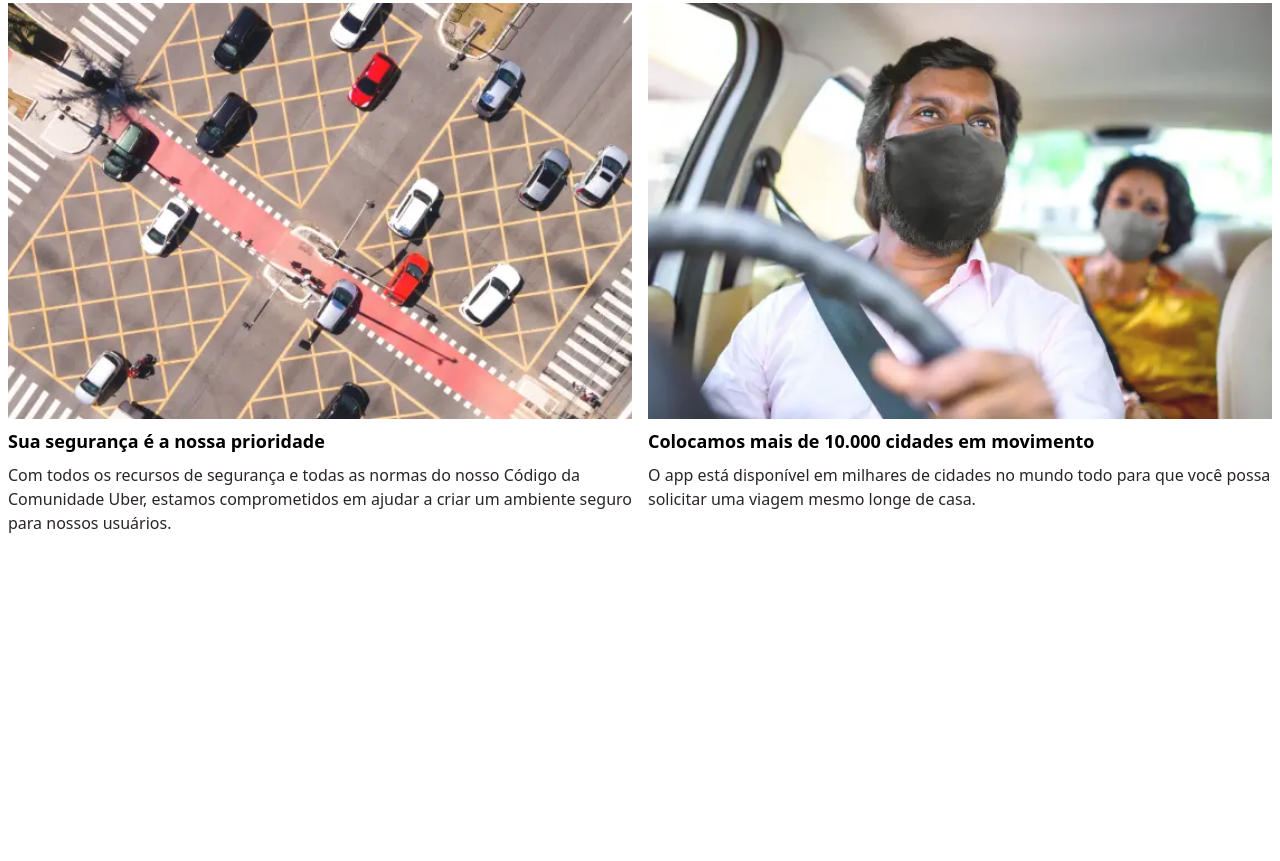
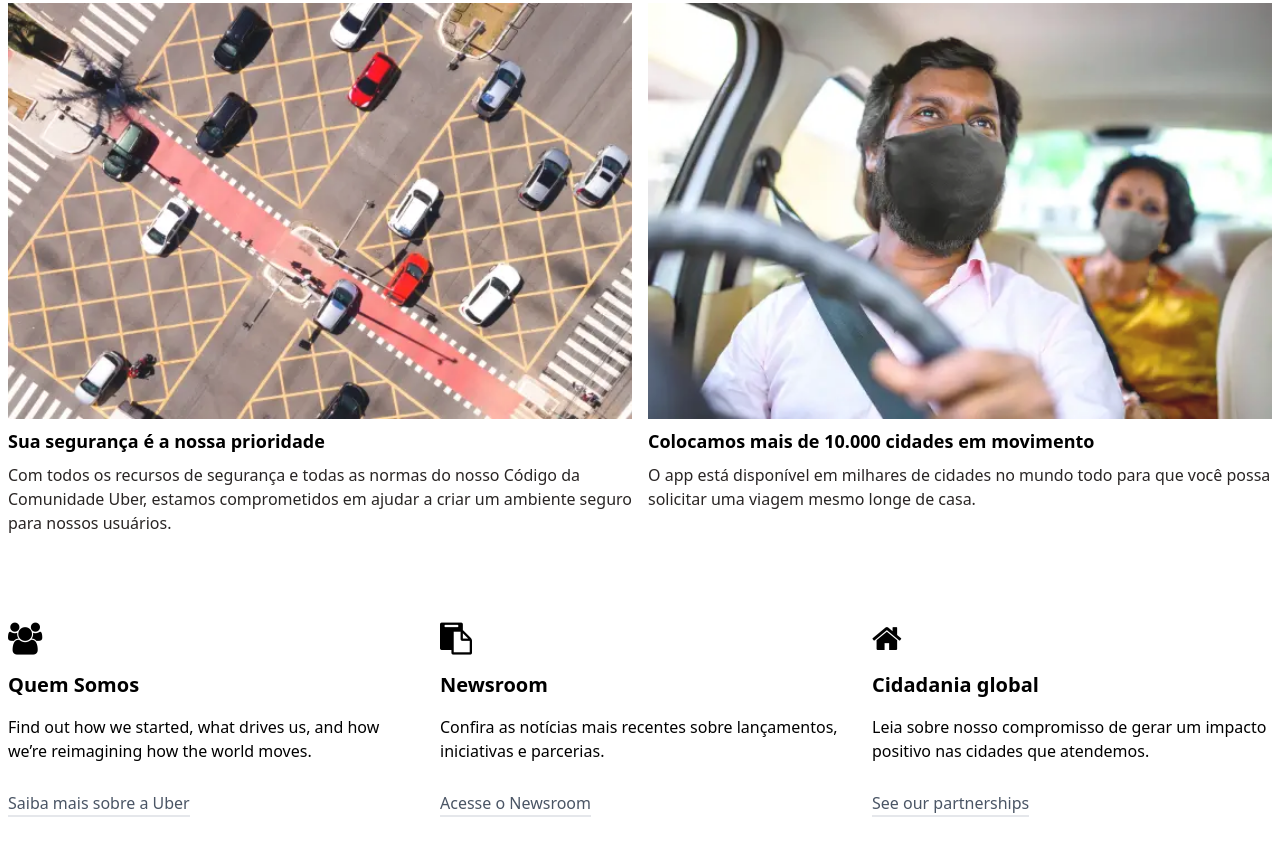
Before and after one commit to JPCabral04/uber, a website: page src/index.html in a window 1280 px wide. Shown: the part 1057-1918 px from the top of the page. Before the commit the page ends 1636 px from the top, so only its background shows below. Drawn offline with Linux system fonts and the light colour scheme.

Commit message:
✨ feat: add "Sobre" section with articles

```diff
--- a/src/index.html
+++ b/src/index.html
@@ -140,7 +140,46 @@
    </section>
    <!-- FIM BLOG -->
 
+   <!-- SOBRE -->
+   <section class="w-full px-2 py-8 sm:py-11">
 
+      <div class="w-full max-w-7xl mx-auto grid grid-cols-1 sm:grid-cols-3 gap-8">
+         <article class="flex flex-col gap-4">
+            <i class="fa fa-users" style="font-size: 32px;"></i>
+            <h2 class="font-bold text-xl">Quem Somos</h2>
+            <p>
+               Find out how we started, what drives us, and how we’re reimagining how the world moves.
+            </p>
+            <a href="#" class="text-gray-600 self-start mt-3 border-b-2 border-gray-200 hover:border-gray-400 hover:text-black duration-200">
+               Saiba mais sobre a Uber
+            </a>
+         </article>
+
+         <article class="flex flex-col gap-4">
+            <i class="fa fa-clipboard" style="font-size: 32px;"></i>
+            <h2 class="font-bold text-xl">Newsroom</h2>
+            <p>
+               Confira as notícias mais recentes sobre lançamentos, iniciativas e parcerias.
+            </p>
+            <a href="#" class="text-gray-600 self-start mt-3 border-b-2 border-gray-200 hover:border-gray-400 hover:text-black duration-200">
+               Acesse o Newsroom
+            </a>
+         </article>
+
+         <article class="flex flex-col gap-4">
+            <i class="fa fa-home" style="font-size: 32px;"></i>
+            <h2 class="font-bold text-xl">Cidadania global</h2>
+            <p>
+               Leia sobre nosso compromisso de gerar um impacto positivo nas cidades que atendemos.
+            </p>
+            <a href="#" class="text-gray-600 self-start mt-3 border-b-2 border-gray-200 hover:border-gray-400 hover:text-black duration-200">
+               See our partnerships
+            </a>
+         </article>
+      </div>
+
+   </section>
+   <!-- FIM SOBRE -->
 
 
 </body>
```
Also changed, not shown: src/styles/output.css.
